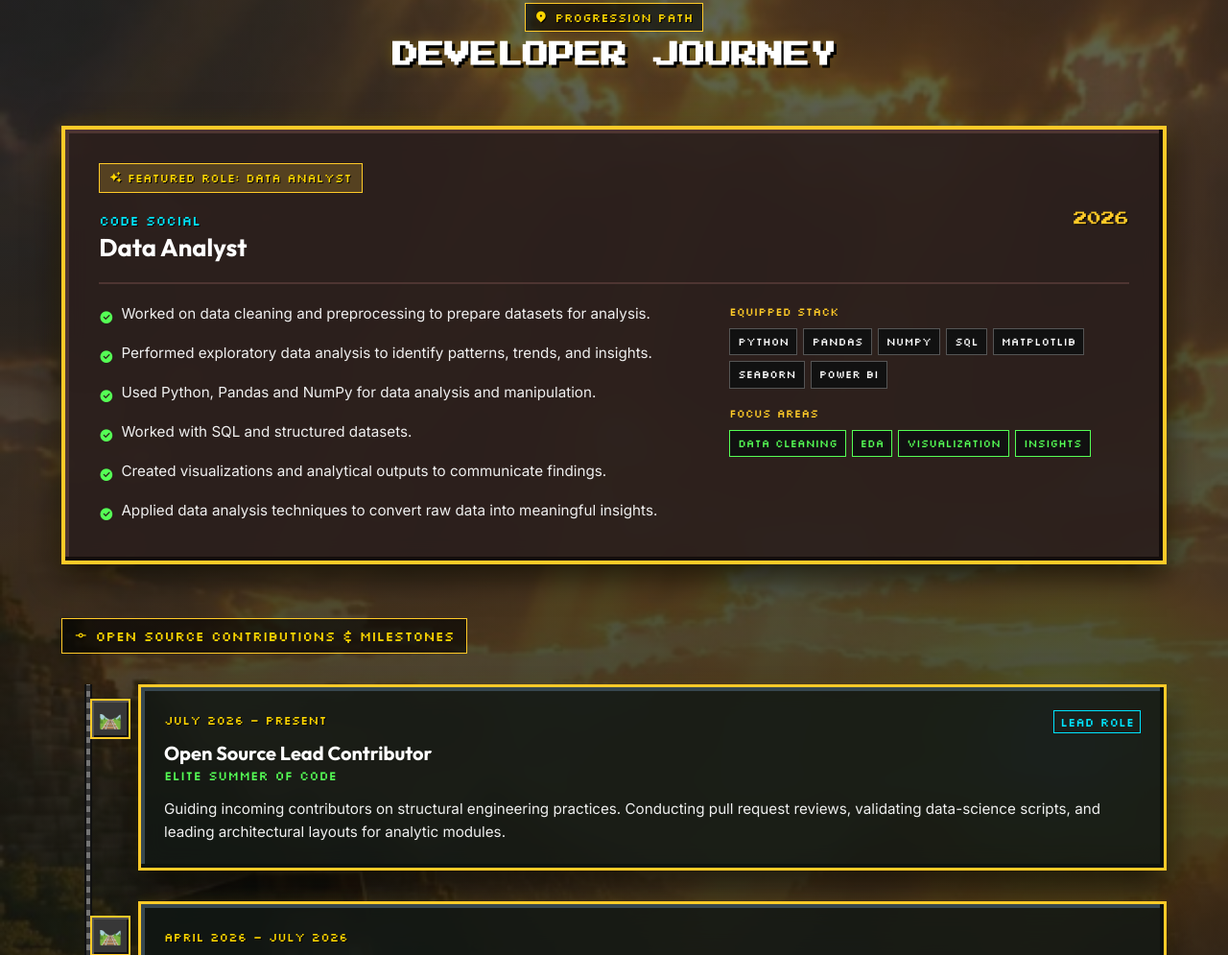
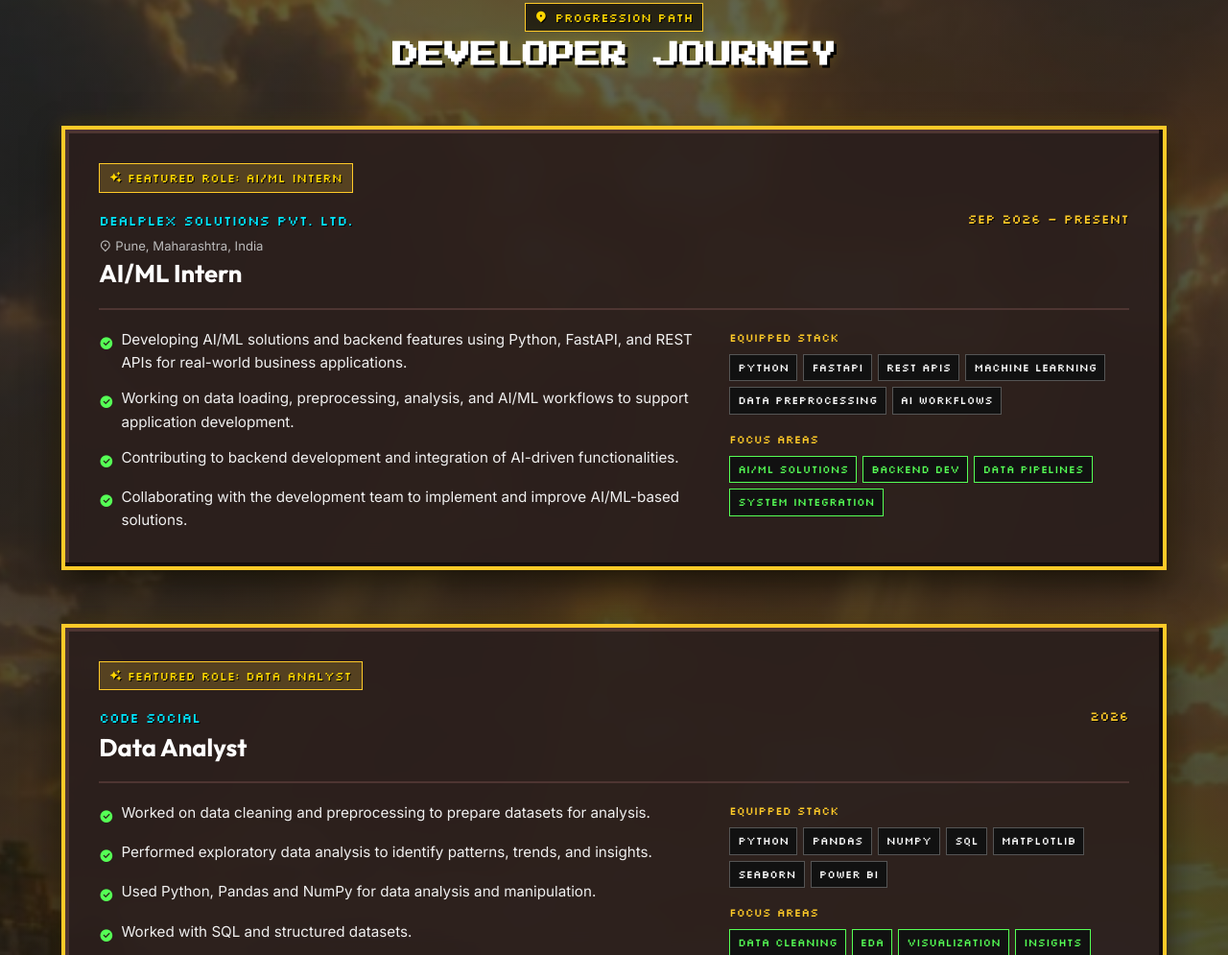
Before and after one commit to Ankitpardeshiii/Portfolio, a plain HTML site: page index.html in a window 1280 px wide. Shown: the part 1709-2704 px from the top of the page at 96% size. Drawn offline with nearby package versions, Linux system fonts and the light colour scheme.

Commit message:
Add AI/ML Intern experience at Dealplex Solutions

```diff
--- a/index.html
+++ b/index.html
@@ -250,6 +250,57 @@
       <div class="mc-section-header reveal">
         <div class="mc-section-eyebrow"><i class="ri-map-pin-2-fill"></i> PROGRESSION PATH</div>
         <h2 class="mc-section-title">DEVELOPER JOURNEY</h2>
+      </div>
+
+      <!-- ======== FEATURED ROLE: AI/ML INTERN ======== -->
+      <div class="mc-featured-exp reveal">
+        <div class="mc-command-block">
+          <div class="mc-cb-badge">
+            <i class="ri-sparkling-2-fill"></i> FEATURED ROLE: AI/ML INTERN
+          </div>
+
+          <div class="mc-cb-header">
+            <div>
+              <span class="mc-cb-company">Dealplex Solutions Pvt. Ltd.</span>
+              <div class="mc-cb-location">
+                <i class="ri-map-pin-2-line"></i> Pune, Maharashtra, India
+              </div>
+              <h3 class="mc-cb-role">AI/ML Intern</h3>
+            </div>
+            <span class="mc-cb-date">Sep 2026 – Present</span>
+          </div>
+
+          <div class="mc-cb-divider"></div>
+
+          <div class="mc-cb-grid">
+            <ul class="mc-cb-list">
+              <li><i class="ri-checkbox-circle-fill"></i> Developing AI/ML solutions and backend features using Python, FastAPI, and REST APIs for real-world business applications.</li>
+              <li><i class="ri-checkbox-circle-fill"></i> Working on data loading, preprocessing, analysis, and AI/ML workflows to support application development.</li>
+              <li><i class="ri-checkbox-circle-fill"></i> Contributing to backend development and integration of AI-driven functionalities.</li>
+              <li><i class="ri-checkbox-circle-fill"></i> Collaborating with the development team to implement and improve AI/ML-based solutions.</li>
+            </ul>
+
+            <div class="mc-cb-stack">
+              <span class="mc-cb-stack-title">EQUIPPED STACK</span>
+              <div class="mc-cb-badges">
+                <span class="mc-tag">Python</span>
+                <span class="mc-tag">FastAPI</span>
+                <span class="mc-tag">REST APIs</span>
+                <span class="mc-tag">Machine Learning</span>
+                <span class="mc-tag">Data Preprocessing</span>
+                <span class="mc-tag">AI Workflows</span>
+              </div>
+
+              <span class="mc-cb-stack-title" style="margin-top: 1rem;">FOCUS AREAS</span>
+              <div class="mc-cb-badges">
+                <span class="mc-tag mc-tag-green">AI/ML Solutions</span>
+                <span class="mc-tag mc-tag-green">Backend Dev</span>
+                <span class="mc-tag mc-tag-green">Data Pipelines</span>
+                <span class="mc-tag mc-tag-green">System Integration</span>
+              </div>
+            </div>
+          </div>
+        </div>
       </div>
 
       <!-- ======== FEATURED ROLE: COMMAND BLOCK / DIAMOND MILESTONE ======== -->
--- a/style.css
+++ b/style.css
@@ -815,6 +815,8 @@ body.mc-body * {
   display: flex;
   justify-content: space-between;
   align-items: flex-start;
+  flex-wrap: wrap;
+  gap: 0.8rem;
 }
 
 .mc-cb-company {
@@ -822,19 +824,31 @@ body.mc-body * {
   font-size: 0.9rem;
   color: var(--mc-diamond);
   text-shadow: 1px 1px 0 #000;
+}
+
+.mc-cb-location {
+  display: flex;
+  align-items: center;
+  gap: 4px;
+  font-family: var(--font-body);
+  font-size: 0.82rem;
+  color: #bbb;
+  margin-top: 4px;
 }
 
 .mc-cb-role {
   font-family: var(--font-heading);
   font-size: 1.6rem;
   color: #fff;
+  margin-top: 2px;
 }
 
 .mc-cb-date {
-  font-family: var(--font-pixel);
-  font-size: 0.9rem;
+  font-family: var(--font-pixel-sub);
+  font-size: 0.85rem;
   color: var(--mc-gold);
   text-shadow: 1px 1px 0 #000;
+  white-space: nowrap;
 }
 
 .mc-cb-divider {
```
